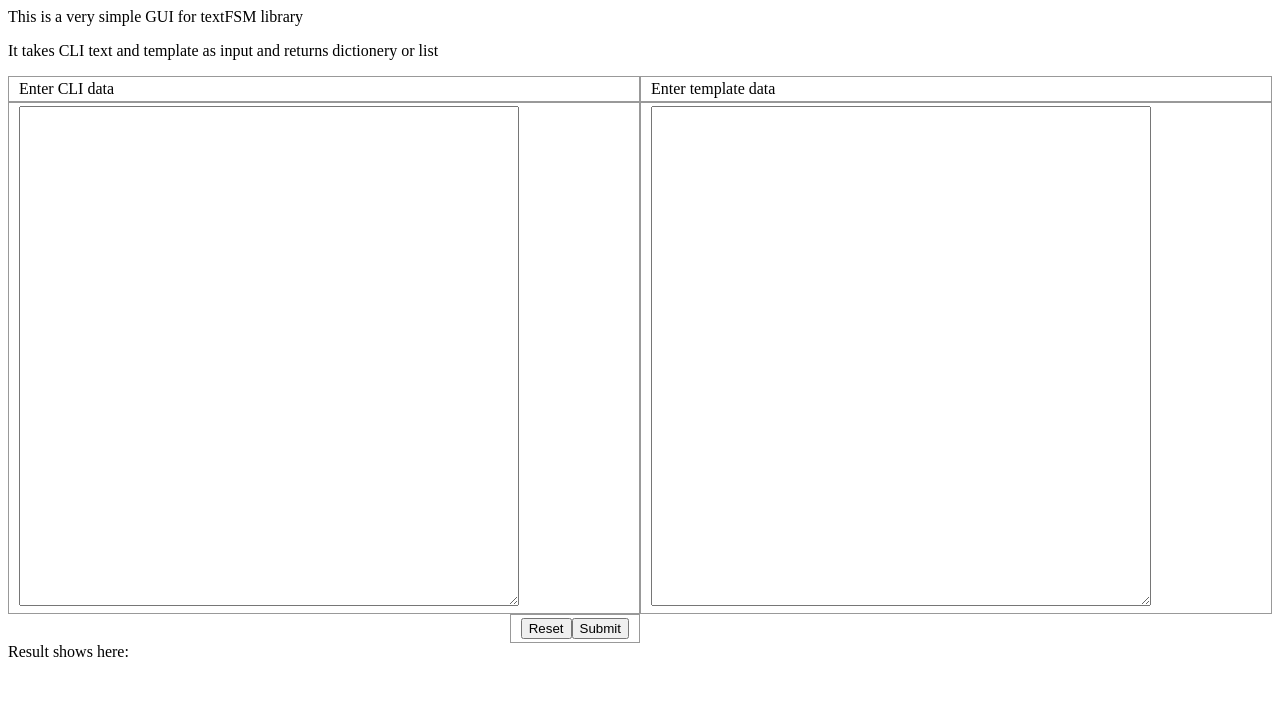
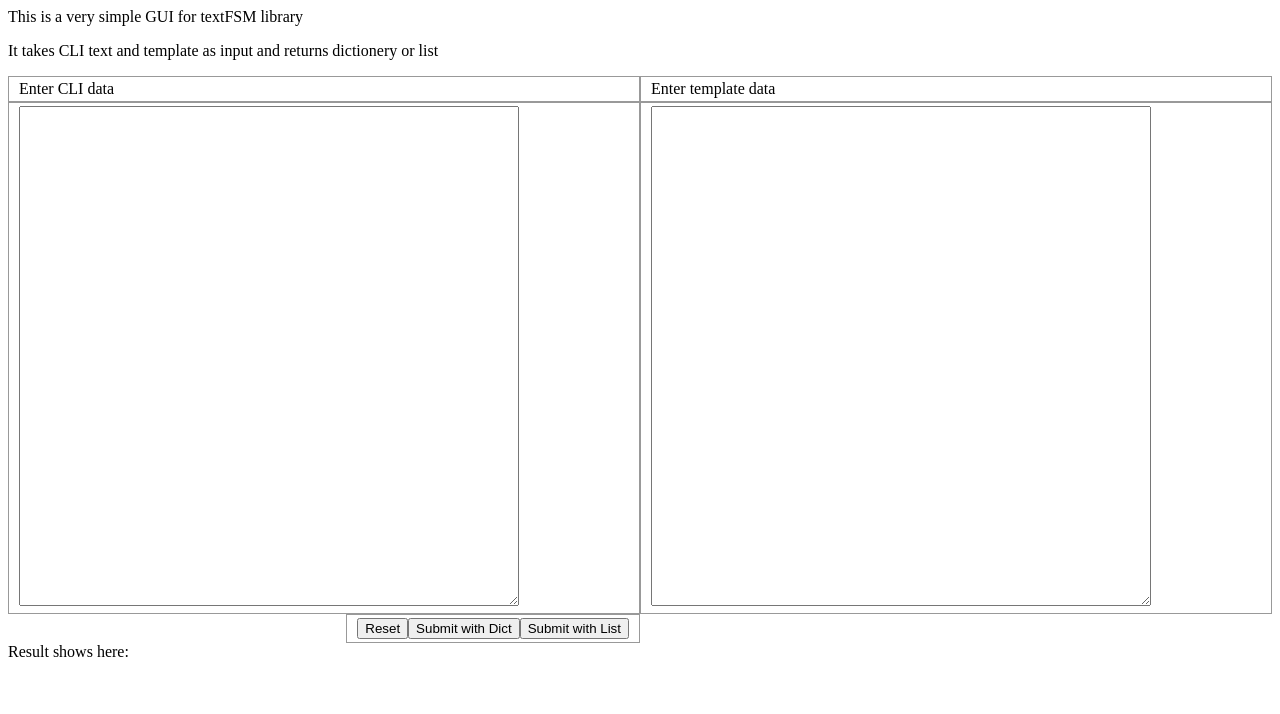
Before and after one commit to harjindersingh1123/FSMtextSimplified, a Flask app: page / in a window 1280 px wide. Shown: the top 714 px of the page. Run offline with Flask 2, Linux system fonts and the light colour scheme; some libraries are stand-ins or nearby versions.

Commit message:
Fixed index.html for submit type

```diff
--- a/src/templates/index.html
+++ b/src/templates/index.html
@@ -3,9 +3,22 @@
 <title>
 GUI for textFSM
 </title>
+<script src="//ajax.googleapis.com/ajax/libs/jquery/1.9.1/jquery.min.js"></script>
 <script>
 var z;
 
+$(document).on("click", ":submit", function(e){
+    // alert($(this).val());
+    // alert($(this).attr('id'));
+   // var actionId=$(this).attr('id');
+   //actionURL=/dict
+   if($(this).attr('id') == "list_submit")
+   $('#input_form').attr('action', '/list');
+   if($(this).attr('id') == "dict_submit")
+   $('#input_form').attr('action', '/dict');
+    //alert($(#input_form).attr('action'));
+   return true;
+});
 function getResult(){ // x,y) {
   //  z = x + y;
   //alert("Page loading");
@@ -16,7 +29,6 @@ function getResult(){ // x,y) {
 
   //  document.getElementById("result").innerText = "This is result from server";
 }
-
 function submitForm(oFormElement)
 {
   var xhr = new XMLHttpRequest();
@@ -24,6 +36,9 @@ function submitForm(oFormElement)
   document.getElementById("result").innerText = xhr.responseText; } // success case
   xhr.onerror = function(){ alert (xhr.responseText); } // failure case
   xhr.open (oFormElement.method, oFormElement.action, true);
+  if($(document.activeElement).attr('id') == 'dict_submit')
+  //$(#input_form).attr('action', '/dict');
+   alert(oFormElement.action);
   var formData = new FormData(document.getElementById('input_form'));
   xhr.send (formData);
   //xhr.send (new FormData (oFormElement));
@@ -74,7 +89,7 @@ textarea {
 </head>
 <body  onload="getResult()">
 <!--  Here in action, give endpoint of your server where tool runs -->
-<form  action="/dict"  method="post"  id="input_form"  onsubmit="return submitForm(this);">
+<form  method="post"  id="input_form"  onsubmit="return submitForm(this);">
 <p>This is a very simple GUI for textFSM library</p>
 <p>It takes CLI text and template as input and returns dictionery or list</p>
 <div class="divTable">
@@ -88,7 +103,7 @@ textarea {
 <div class="divTableCell"><textarea name="template_data" id="template_data" rows="10" cols="30" ></textarea>&nbsp;</div>
 </div>
 <div class="divTableRow">
-<div class="divTableCell" style="float: right;" ><button type="reset" value="Reset">Reset</button><input type="submit" /></div>
+<div class="divTableCell" style="float: right;" ><button type="reset" value="Reset">Reset</button><input name="actioned" id="dict_submit" type="submit" value="Submit with Dict" /><input name="actioned"   id="list_submit" type="submit" value="Submit with List" /></div>
 
 </div>
 
```
